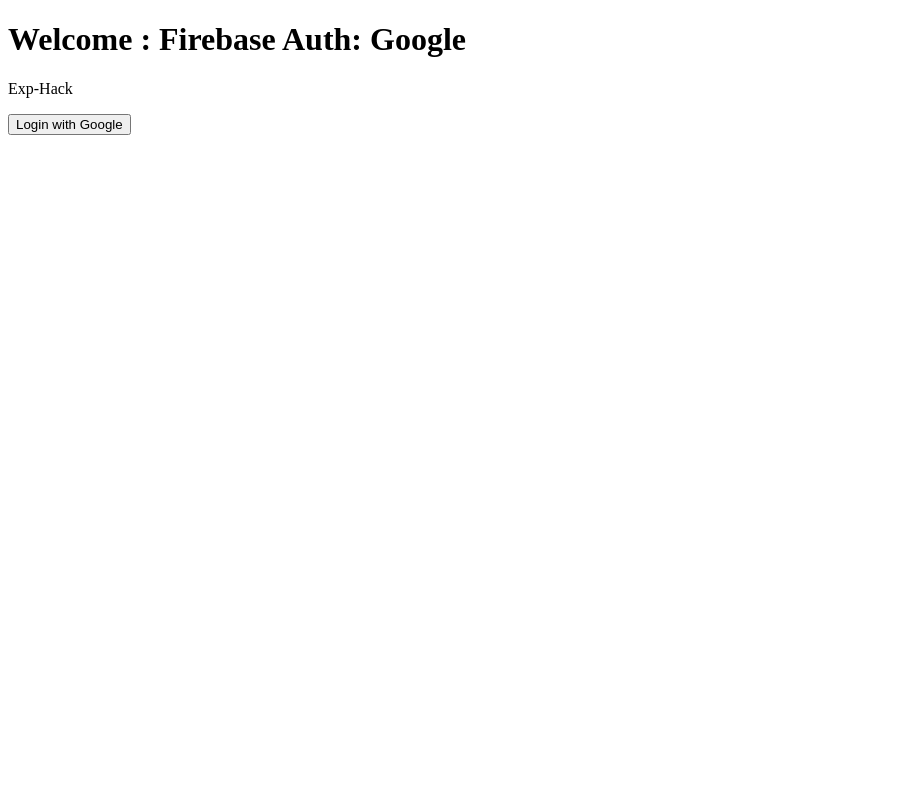
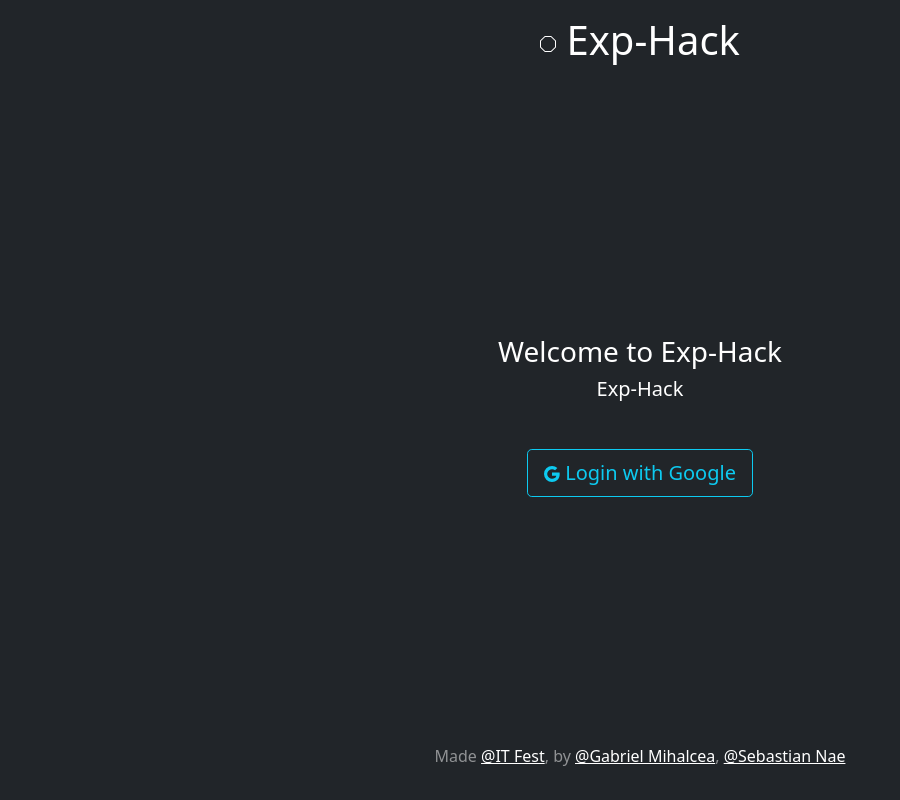
Before and after one commit to gabi-0/spark-hack, a website: page public/login.html in a window 1280 px wide. Shown: the whole page, without its empty margins (0-900 px from the left). Drawn offline with nearby package versions, Linux system fonts and the light colour scheme; no server answers.

Commit message:
Added UI for Login Page

```diff
--- a/public/login.html
+++ b/public/login.html
@@ -1,23 +1,53 @@
-<!DOCTYPE html>
 <html lang="en">
   <head>
-    <meta charset="UTF-8" />
-    <meta name="viewport" content="width=device-width, initial-scale=1.0" />
-    <title>Login with Google Auth</title>
+    <!-- Required meta tags -->
+    <meta charset="utf-8" />
+    <meta name="viewport" content="width=device-width, initial-scale=1" />
+
+    <!-- Bootstrap CSS -->
+    <link
+      href="https://cdn.jsdelivr.net/npm/bootstrap@5.1.3/dist/css/bootstrap.min.css"
+      rel="stylesheet"
+      integrity="sha384-1BmE4kWBq78iYhFldvKuhfTAU6auU8tT94WrHftjDbrCEXSU1oBoqyl2QvZ6jIW3"
+      crossorigin="anonymous"
+    />
+
+    <title>Exp-Hack</title>
   </head>
-  <body>
-    <h1>Welcome : Firebase Auth: Google</h1>
-    <p>Exp-Hack</p>
+  <body class="d-flex text-center text-white bg-dark">
+    <div class="cover-container d-flex p-3 mx-auto flex-column">
+      <header class="mb-auto">
+        <div>
+          <h1 class="float-md-none text-center">
+            <svg xmlns="http://www.w3.org/2000/svg" width="16" height="16" fill="currentColor" class="bi bi-octagon" viewBox="0 0 16 16">
+              <path d="M4.54.146A.5.5 0 0 1 4.893 0h6.214a.5.5 0 0 1 .353.146l4.394 4.394a.5.5 0 0 1 .146.353v6.214a.5.5 0 0 1-.146.353l-4.394 4.394a.5.5 0 0 1-.353.146H4.893a.5.5 0 0 1-.353-.146L.146 11.46A.5.5 0 0 1 0 11.107V4.893a.5.5 0 0 1 .146-.353L4.54.146zM5.1 1 1 5.1v5.8L5.1 15h5.8l4.1-4.1V5.1L10.9 1H5.1z"/>
+            </svg>
+            Exp-Hack</h1>
+        </div>
+      </header>
+      <main class="px-3">
+        <p class="lead p-2">
+          <h3>Welcome to Exp-Hack</h3>
+          <h5>Exp-Hack</h5>
+        </p>
+        <p class="lead p-2">
+          <div id="LoginScreen">
+            <button type="button" class="btn btn-outline-info btn-lg" id="login"> <svg xmlns="http://www.w3.org/2000/svg" width="16" height="16" fill="currentColor" class="bi bi-google" viewBox="0 0 16 16">
+              <path d="M15.545 6.558a9.42 9.42 0 0 1 .139 1.626c0 2.434-.87 4.492-2.384 5.885h.002C11.978 15.292 10.158 16 8 16A8 8 0 1 1 8 0a7.689 7.689 0 0 1 5.352 2.082l-2.284 2.284A4.347 4.347 0 0 0 8 3.166c-2.087 0-3.86 1.408-4.492 3.304a4.792 4.792 0 0 0 0 3.063h.003c.635 1.893 2.405 3.301 4.492 3.301 1.078 0 2.004-.276 2.722-.764h-.003a3.702 3.702 0 0 0 1.599-2.431H8v-3.08h7.545z"/>
+            </svg>  Login with Google</button>
+          </div>
+        </p>
+        <div id="dashboard">
+          <div id="userDetails"></div>
+          <button type="button" class="btn btn-outline-secondary" id="logout">Logout</button>
+        </div>
+      </main>
 
-    <div id="LoginScreen">
-      <button id="login">Login with Google</button>
+      <footer class="mt-auto text-white-50">
+        <p>Made <a href="https://itfest.sisc.ro/" class="text-white">@IT Fest</a>, by <a href="https://github.com/gabi-0" class="text-white">@Gabriel Mihalcea</a>, <a href="https://github.com/SheepSeb" class="text-white">@Sebastian Nae</a></p>
+      </footer>
+
     </div>
-
-    <div id="dashboard">
-      <div id="userDetails"></div>
-      <button id="logout">Logout</button>
-    </div>
-
     <!-- The core Firebase JS SDK is always required and must be listed first -->
     <script src="https://www.gstatic.com/firebasejs/8.0.1/firebase-app.js"></script>
     <script src="https://www.gstatic.com/firebasejs/8.0.0/firebase-auth.js"></script>
```
